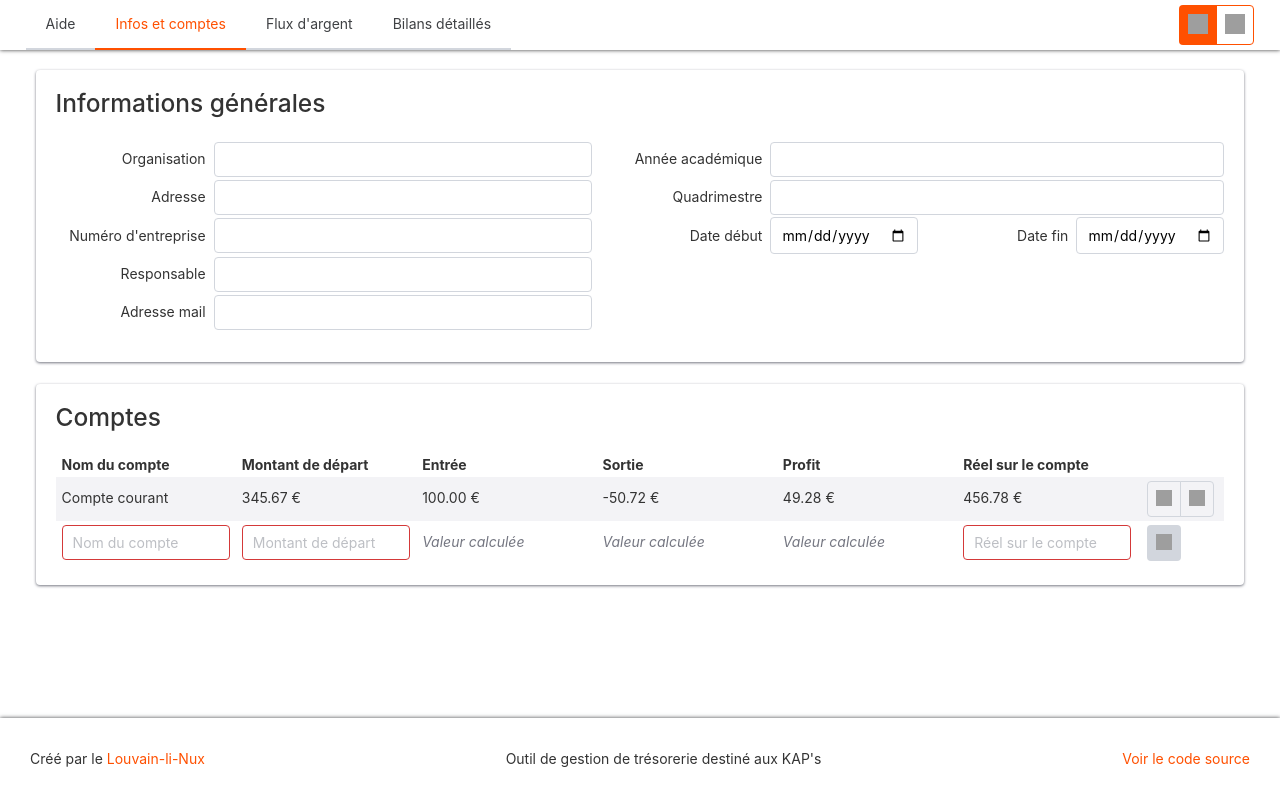
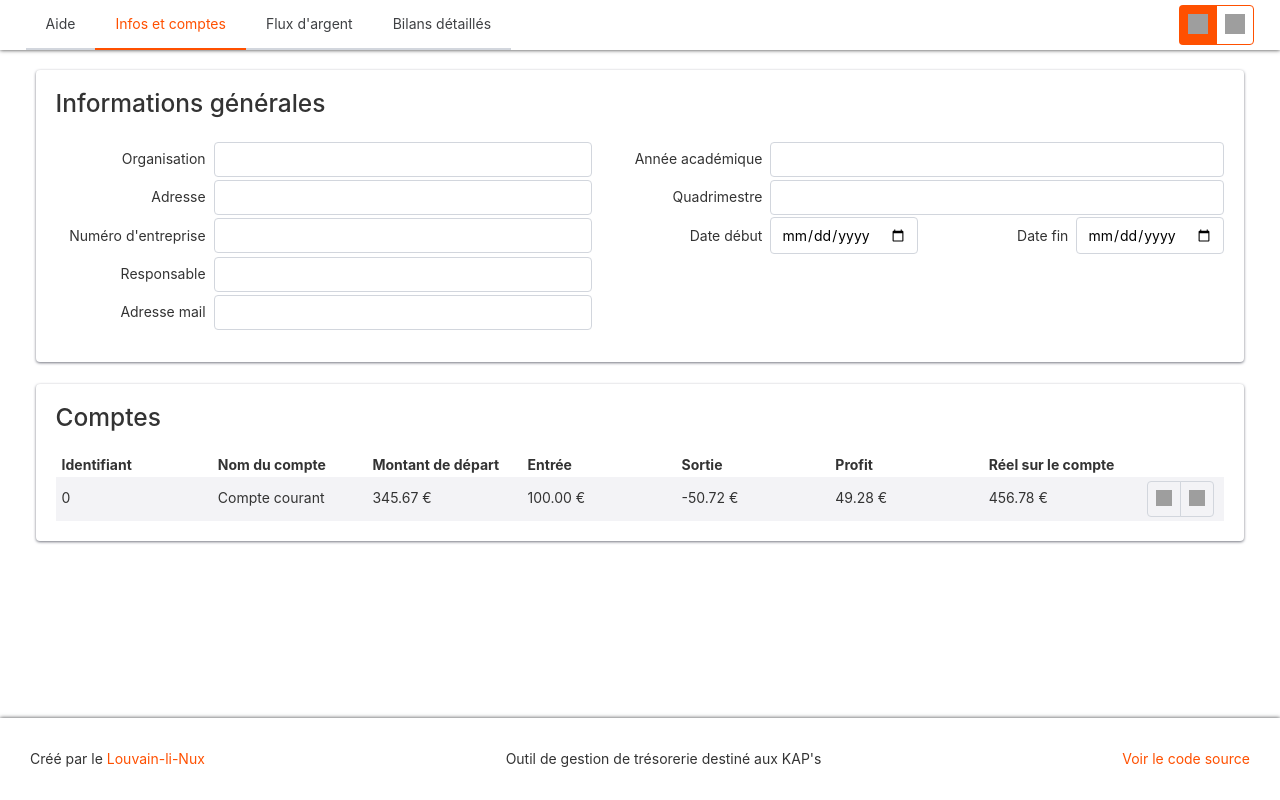
Before and after one commit to BhasherBEL/compta, a Svelte app: page / in a window 1280 px wide. Built offline with nearby package versions, Linux system fonts and the light colour scheme; grey boxes are pictures that could not be loaded.

Commit message:
created editableTable.svelte

```diff
--- /dev/null
+++ b/src/components/editableTable.svelte
@@ -0,0 +1,62 @@
+<script lang="ts">
+    import type { Writable } from "svelte/store"
+    import type { GenericColumn } from "../utils"
+    import EditableValue from "./editableValue.svelte";
+    import Icon from "./icon.svelte";
+    export let colgroup = []
+    export let columns: {[index: string]: GenericColumn}
+    export let dataStore: Writable<Object>;
+    export let validateChange: (arg0: Object) => boolean;
+    let dataBeingEdited = []
+
+    function toggleEditable(index: number) {
+        if (dataBeingEdited.includes(index)) {
+            dataBeingEdited = dataBeingEdited.filter((v, _) => v
+                !== index)
+        } else {
+            dataBeingEdited = [ ...dataBeingEdited, index ]
+        }
+    }
+</script>
+
+<table class="striped" width="90%">
+    <colgroup>
+        {#each colgroup as col}
+            <col style="width: {col.width};" span="{col.span}">
+            {/each}
+    </colgroup>
+    <tr>
+        {#each Object.entries(columns) as [_, item]}
+            <th>{item.name}</th>
+        {/each}
+    </tr>
+    {#each Object.entries($dataStore) as [index, data]}
+        <tr>
+            {#each Object.entries(columns) as [key, column]}
+                <td>
+                    {#if (dataBeingEdited.includes(index))}
+                        <EditableValue
+                            bind:value={$dataStore[index][key]}
+                            placeholder={column.name}
+                            type={column.type}
+                            suggestions={column.suggestions || []}
+                            suggestions_keys={column.suggestions_keys || []}
+                            required={column.required}
+                        />
+                    {:else}
+                        {column.format ? column.format(data[key], data, index) : data[key]}
+                    {/if}
+                </td>
+            {/each}
+            <th class="grouped gapless">
+                <button class="button outline icon-only" on:click={() => toggleEditable(index)} disabled="{!validateChange(data)}">
+                    <Icon icon="pencil"/>
+                </button>
+                <button class="button outline icon-only"
+                        on:click={() => $dataStore.remove(index)}>
+                    <Icon icon="close"/>
+                </button>
+            </th>
+        </tr>
+    {/each}
+</table>
--- a/src/components/tabs/bilan.svelte
+++ b/src/components/tabs/bilan.svelte
@@ -18,14 +18,14 @@
         return dict
     }
 
-    function generateByEvent(data: CashFlow[]): Object {
-        const events = data.map(n => n.event).filter(unique)
+    function generateByEvent(data: typeof cashFlows): Object {
+        const events = Object.values(data).map(n => n.event).filter(unique)
         let dict = {}
         for (let event of events) {
-            const natures = data.filter(n => n.event === event).map(n => n.nature).filter(unique)
+            const natures = Object.values(data).filter(n => n.event === event).map(n => n.nature).filter(unique)
             dict[event] = {}
             for (let nature of natures) {
-                dict[event][nature] = convertCashFlows(data.filter(n => (
+                dict[event][nature] = convertCashFlows(Object.values(data).filter(n => (
                     n.event === event && n.nature === nature
                 )))
             }
@@ -34,11 +34,11 @@
         return dict
     }
 
-    function generateByNature(data: CashFlow[]) {
-        let natures = data.map(n => n.nature).filter(unique)
+    function generateByNature(data: typeof cashFlows) {
+        let natures = Object.values(data).map(n => n.nature).filter(unique)
         let dict = {}
         for (let nature of natures) {
-            dict[nature] = convertCashFlows(data.filter(n => (
+            dict[nature] = convertCashFlows(Object.values(data).filter(n => (
                 n.nature === nature
             )))
         }
--- a/src/components/tabs/infos_comptes.svelte
+++ b/src/components/tabs/infos_comptes.svelte
@@ -1,10 +1,16 @@
 <script lang="ts">
     import { Account, accounts, infos, cashFlows } from "../../store";
-    import Icon from "../icon.svelte"
-    import EditableValue from '../editableValue.svelte'
+    import EditableTable from '../editableTable.svelte'
     import { GenericColumn, formatMoney, sum } from "../../utils"
 
     const columns: {[key in keyof Account]: GenericColumn} = {
+        id: {
+            name: "Identifiant",
+            type: "string",
+            nature: "computed",
+            required: false,
+            format: (_, __, id) => id
+        },
         name: {
             name: "Nom du compte",
             type: "string",
@@ -24,7 +30,8 @@
             nature: "computed",
             required: false,
             format: (_, account) => formatMoney(sum(
-                $cashFlows
+                Object
+                    .values($cashFlows)
                     .filter(k => k.account === account.name && k.amount > 0)
                     .map(k => k.amount)
             ))
@@ -35,7 +42,8 @@
             nature: "computed",
             required: false,
             format: (_, account) => formatMoney(sum(
-                $cashFlows
+                Object
+                    .values($cashFlows)
                     .filter(k => k.account === account.name && k.amount < 0)
                     .map(k => k.amount)
             ))
@@ -46,7 +54,8 @@
             nature: "computed",
             required: false,
             format: (_, account) => formatMoney(sum(
-                $cashFlows
+                Object
+                    .values($cashFlows)
                     .filter(k => k.account === account.name)
                     .map(k => k.amount)
             ))
@@ -60,11 +69,36 @@
         },
     }
 
+    let accountsBeingEdited: number[] = []
     let newAccount= {};
 
+
+    function toggleEditable(index: number) {
+        if (accountsBeingEdited.includes(index)) {
+            accountsBeingEdited = accountsBeingEdited.filter((v, _) => v
+                !== index)
+        } else {
+            accountsBeingEdited = [ ...accountsBeingEdited, index ]
+        }
+    }
+
+    function validateAccount(data: Object): boolean {
+        for (let k in columns){
+            if (columns[k].required && (data[k] === undefined || data[k] === "")){
+                return false
+            }
+        }
+        return true
+    }
+
     function addNewAccount() {
-        accounts.update((a) => [...a, newAccount as Account])
+        let key = 0
+        while ($accounts[key] !== undefined) {
+            key++
+        }
+        accounts.update((a) => {a[key] = newAccount as Account; return a})
     }
+
 </script>
 
 <div class="card">
@@ -113,52 +147,54 @@
 <br>
 <div class="card">
     <h2>Comptes</h2>
-    <table class="striped">
-        <colgroup>
-            <col style="width: 16%;" span="6">
-        </colgroup>
-        <tr>
-            {#each Object.entries(columns) as [_, item]}
-                <th>{item.name}</th>
-            {/each}
-        </tr>
-        {#each $accounts as account, _}
-            <tr>
-                {#each Object.entries(columns) as [key, item]}
-                    <td>
-                        {item.format ? item.format(account[key], account) : account[key]}
-                    </td>
-                {/each}
-                <th class="grouped gapless">
-                    <button class="button outline icon-only">
-                        <Icon icon="pencil"/>
-                    </button>
-                    <button class="button outline icon-only"
-                       on:click={() => {}}>
-                        <Icon icon="close"/>
-                    </button>
-                </th>
-            </tr>
-        {/each}
-        <tr>
-            <form id="account-new" on:submit|preventDefault={addNewAccount}></form>
-            {#each Object.entries(columns) as [key, item]}
-                <td>
-                {#if item.nature === "input"}
-                    <EditableValue bind:value={newAccount[key]} type="{item.type}" placeholder="{item.name}" required="{item.required}" form="account-new"/>
-                    {:else }
-                    <i class="text-grey">Valeur calculée</i>
-                    {/if}
-                </td>
-                {/each}
-            <td>
-                <label class="button icon-only">
-                    <input type="submit" class="is-hidden" form="account-new">
-                    <Icon icon="plus"/>
-                </label>
-            </td>
-        </tr>
-    </table>
+    <EditableTable dataStore="{accounts}" columns="{columns}" validateChange="{validateAccount}" colgroup="{[{width: '14%', span: '7'}]}"/>
+<!--    <table class="striped">-->
+<!--        <colgroup>-->
+<!--            <col style="width: 16%;" span="6">-->
+<!--        </colgroup>-->
+<!--        <tr>-->
+<!--            {#each Object.entries(columns) as [_, item]}-->
+<!--                <th>{item.name}</th>-->
+<!--            {/each}-->
+<!--        </tr>-->
+<!--        {#each Object.entries($accounts) as [key, account]}-->
+<!--            <tr>-->
+<!--                {#each Object.entries(columns) as [prop, item]}-->
+<!--                    <td>-->
+<!--                        {item.format ? item.format(account[prop], account) : account[prop]}-->
+<!--                    </td>-->
+<!--                {/each}-->
+<!--                <th class="grouped gapless">-->
+<!--                    <button class="button outline icon-only"-->
+<!--                        on:click={() => {}}>-->
+<!--                        <Icon icon="pencil"/>-->
+<!--                    </button>-->
+<!--                    <button class="button outline icon-only"-->
+<!--                       on:click={() => {}}>-->
+<!--                        <Icon icon="close"/>-->
+<!--                    </button>-->
+<!--                </th>-->
+<!--            </tr>-->
+<!--        {/each}-->
+<!--        <tr>-->
+<!--            <form id="account-new" on:submit|preventDefault={addNewAccount}></form>-->
+<!--            {#each Object.entries(columns) as [key, item]}-->
+<!--                <td>-->
+<!--                {#if item.nature === "input"}-->
+<!--                    <EditableValue bind:value={newAccount[key]} type="{item.type}" placeholder="{item.name}" required="{item.required}" form="account-new"/>-->
+<!--                    {:else }-->
+<!--                    <i class="text-grey">Valeur calculée</i>-->
+<!--                    {/if}-->
+<!--                </td>-->
+<!--                {/each}-->
+<!--            <td>-->
+<!--                <label class="button icon-only">-->
+<!--                    <input type="submit" class="is-hidden" form="account-new">-->
+<!--                    <Icon icon="plus"/>-->
+<!--                </label>-->
+<!--            </td>-->
+<!--        </tr>-->
+<!--    </table>-->
 </div>
 
 <style>
--- a/src/utils.ts
+++ b/src/utils.ts
@@ -9,14 +9,13 @@ export type GenericColumn = {
     suggestions?: (string | number)[];
     suggestions_keys?: (string|number)[]
     required: boolean
-    format?: (a: any, b: any) => string
+    format?: (a: any, b: any, c: any) => string
 }
 
 export const formatMoney = (k: number): string => k === 0 ? '' : k?.toFixed(2)+" €" || `${k}`
 export const formatMoneyForExport = function (k: number): string {
     if (k === 0) return ''
-    return "<span"
-        + "class='money-export'>"+
+    return "<span class='money-export'>"+
         k?.toFixed(2)
             .replace(".", ",")+
         "</span>"
```
Also changed, not shown: src/components/tabs/flux.svelte (+62 -62 lines), src/store.ts (+13 -14 lines).
